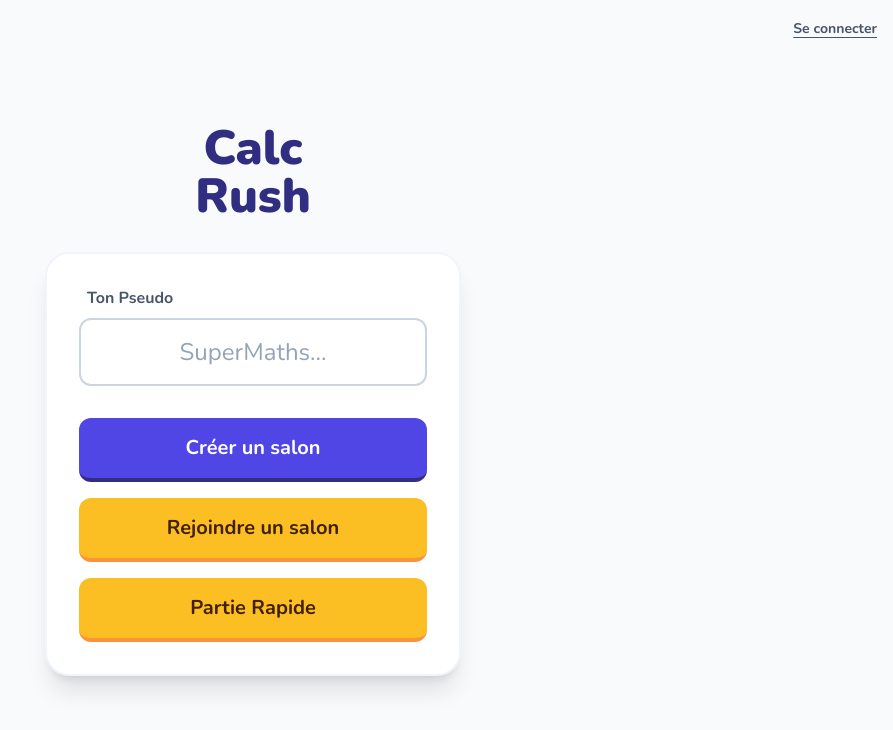
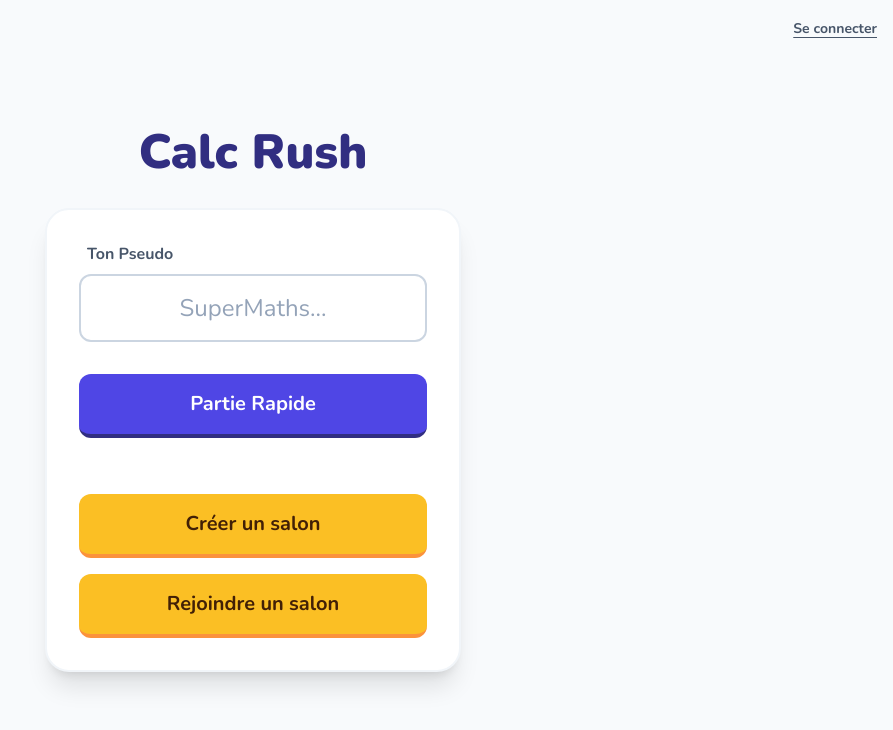
Before and after one commit to hussards-numeriques/hussard-machine_front, a React (Vite) app: page / in a window 1280 px wide. Shown: the top 730 px of the page, without its empty margins (387-1280 px from the left). Built offline with nearby package versions, Linux system fonts and the light colour scheme; no server answers.

Commit message:
chore: change home ux

```diff
--- a/src/pages/HomePage.tsx
+++ b/src/pages/HomePage.tsx
@@ -60,11 +60,7 @@ export const HomePage: React.FC = () => {
 
   return (
     <div className="flex flex-col items-center justify-center min-h-screen p-4 space-y-8 max-w-md mx-auto w-full">
-      <h1 className="text-5xl font-black text-primary-dark text-center">
-        Calc
-        <br />
-        Rush
-      </h1>
+      <h1 className="text-5xl font-black text-primary-dark text-center">Calc Rush</h1>
 
       <div className="w-full space-y-4 bg-white p-8 rounded-3xl shadow-xl border-2 border-slate-100">
         {isAuthenticated && user ? (
@@ -84,14 +80,15 @@ export const HomePage: React.FC = () => {
 
         {mode === 'MENU' ? (
           <div className="flex flex-col gap-4 pt-4">
-            <Button size="lg" onClick={handleCreate}>
+            <Button size="lg" onClick={handleQuickGame}>
+              Partie Rapide
+            </Button>
+            <br />
+            <Button variant="secondary" size="lg" onClick={handleCreate}>
               Créer un salon
             </Button>
             <Button variant="secondary" size="lg" onClick={() => setMode('JOIN')}>
               Rejoindre un salon
-            </Button>
-            <Button variant="secondary" size="lg" onClick={handleQuickGame}>
-              Partie Rapide
             </Button>
           </div>
         ) : (
```
